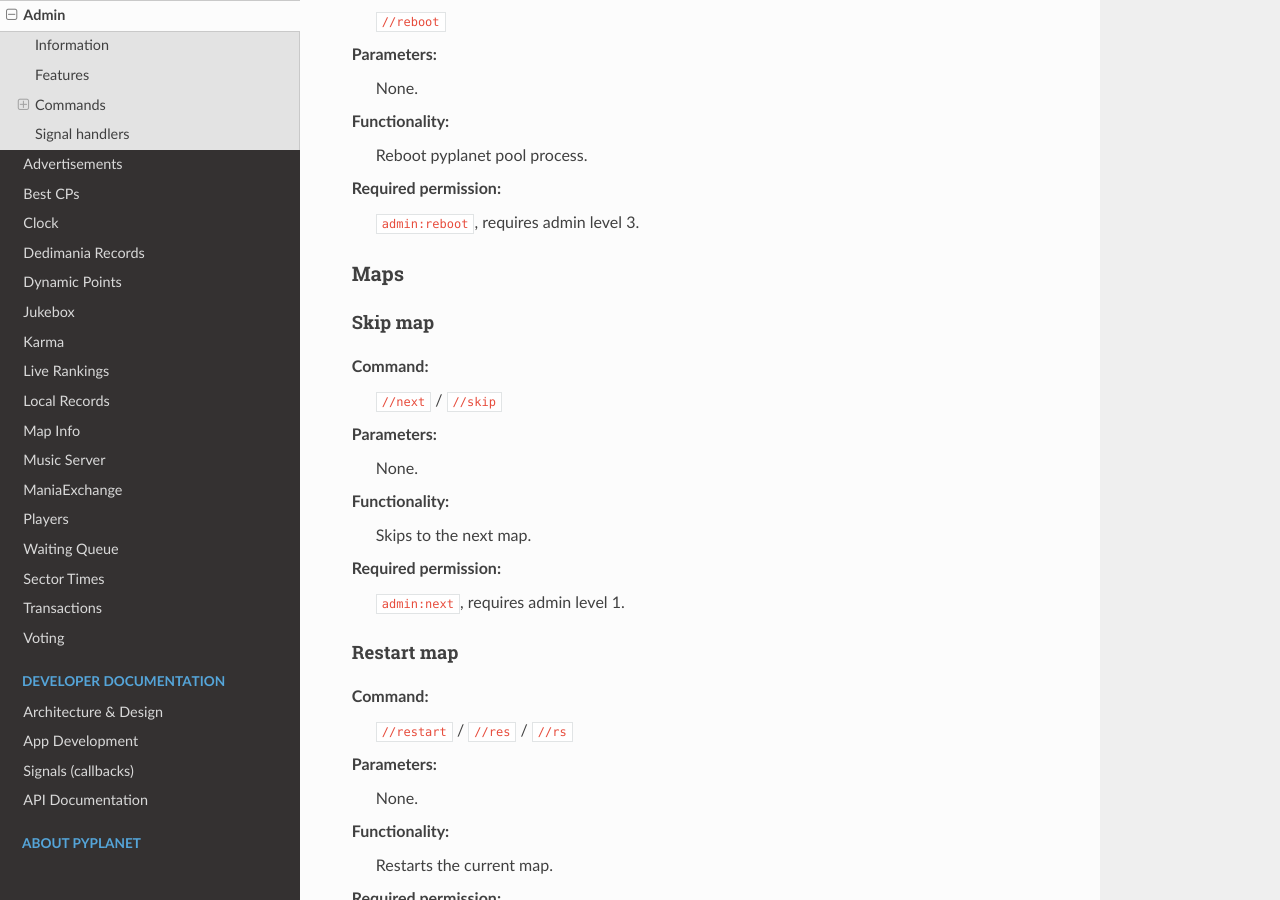
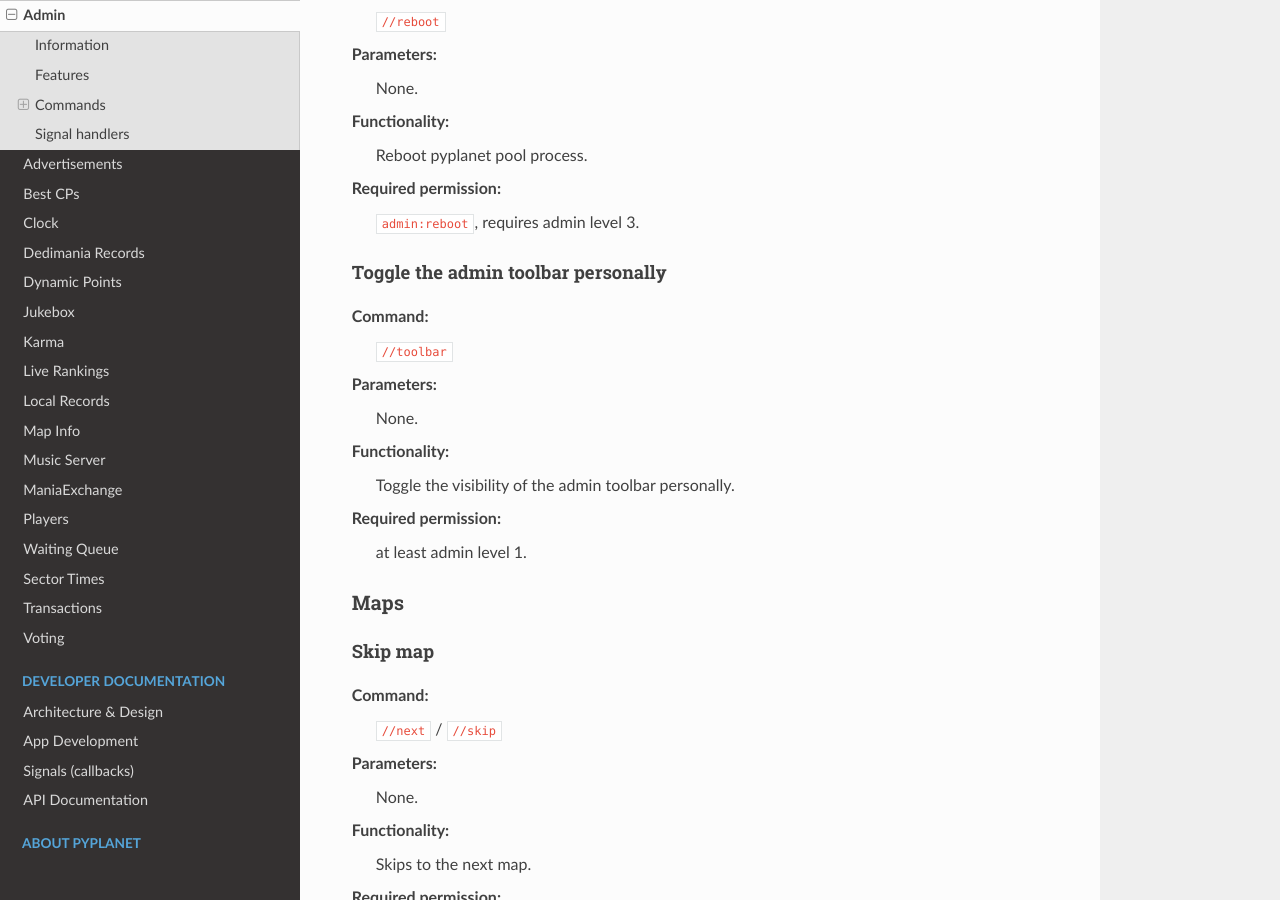
Before and after one commit to PyPlanet/PyPlanet, a Sphinx documentation site: the page built from docs/source/apps/contrib/admin.rst, in a window 1280 px wide and 900 px high, scrolled down 831 px. Built offline with Sphinx 7.4.7 and the Read the Docs theme 2.0.0, drawn with Linux system fonts in a browser that asks for light colours; formulas are drawn with MathJax 3.

Commit message:
[TASK] Update docs to include the new toolbar command.

```diff
--- a/docs/source/apps/contrib/admin.rst
+++ b/docs/source/apps/contrib/admin.rst
@@ -36,6 +36,18 @@ Functionality:
   Reboot pyplanet pool process.
 Required permission:
   ``admin:reboot``, requires admin level 3.
+
+
+Toggle the admin toolbar personally
+~~~~~~~~~~~~~~~~~~~~~~~~~~~~~~~~~~~
+Command:
+  ``//toolbar``
+Parameters:
+  None.
+Functionality:
+  Toggle the visibility of the admin toolbar personally.
+Required permission:
+  at least admin level 1.
 
 
 Maps
```
